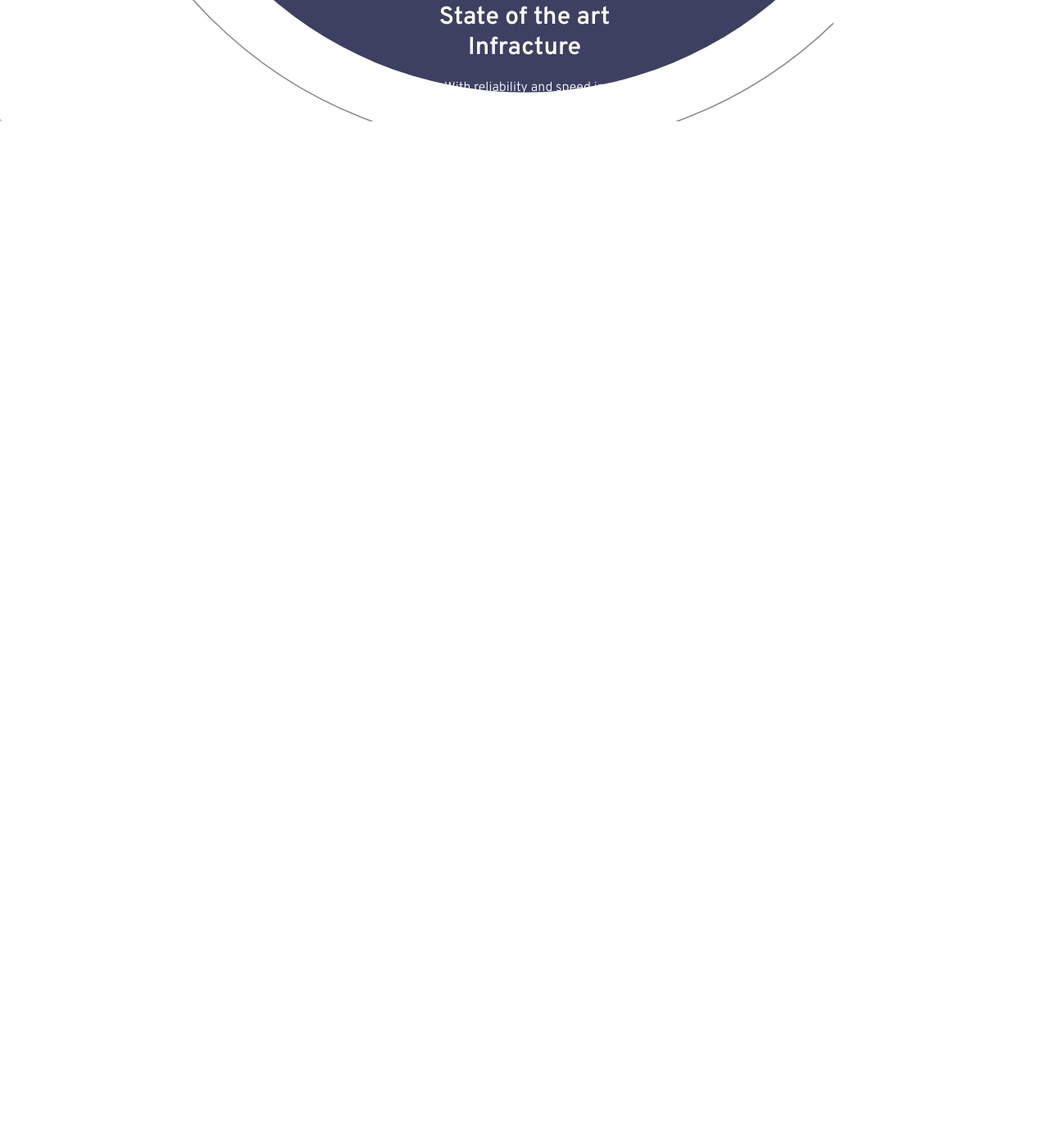
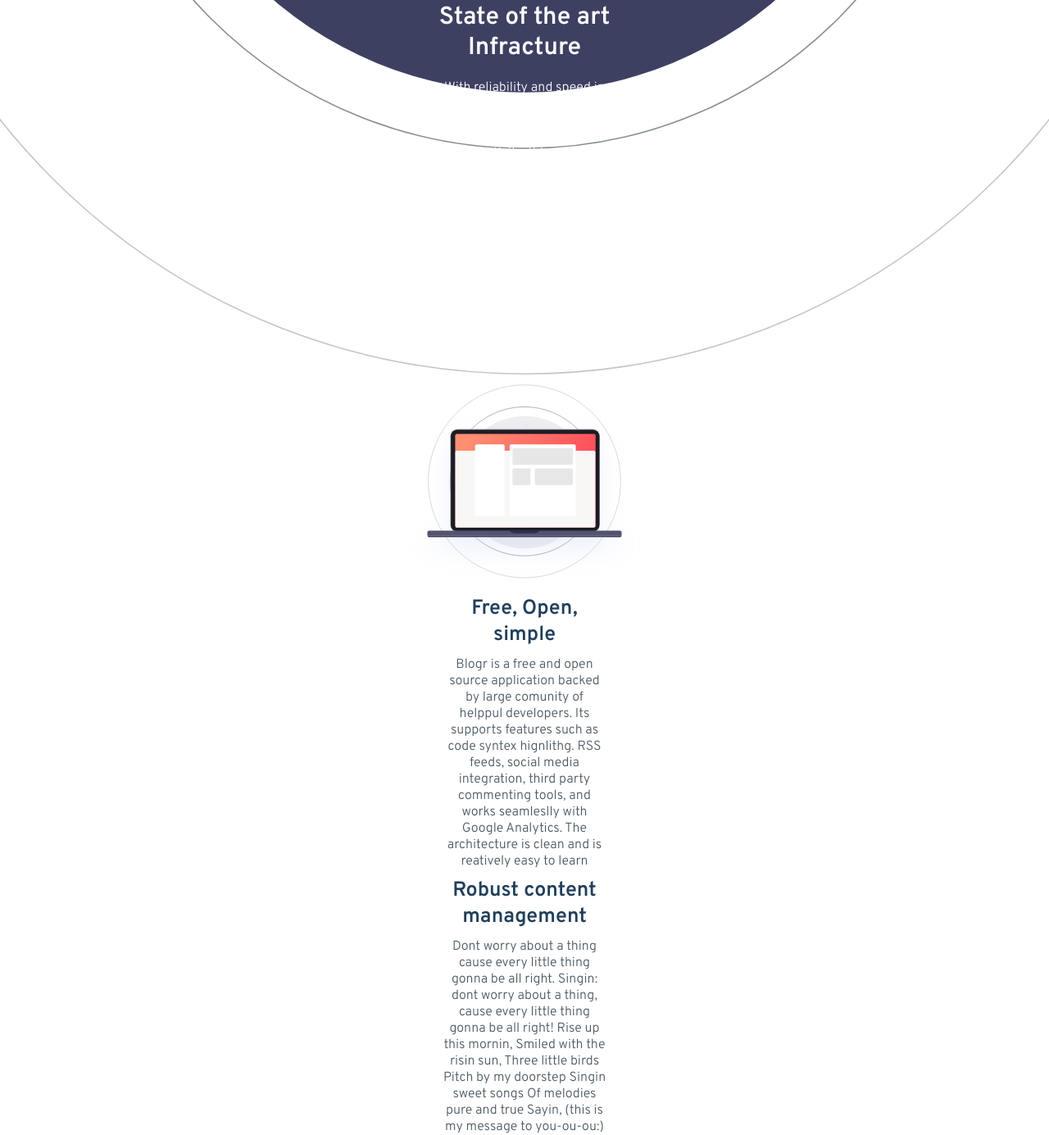
Before and after one commit to IsmaelPatrana/Page-Blogr, a plain HTML site: page index.html in a window 1280 px wide. Shown: the part 3155-4540 px from the top of the page at 82% size. Before the commit the page ends 3612 px from the top, so only its background shows below. Drawn offline with Linux system fonts and the light colour scheme.

Commit message:
primera version del main terminado

```diff
--- a/css/style.css
+++ b/css/style.css
@@ -225,8 +225,14 @@ html {
 }
 
 
+.col-header_laptop {
+    display: flex;
+    justify-content: center;
+}
 
-
+.col-header_laptop img {
+    width: 360px;
+}
 
 @media (min-width: 300px) {
     .nav-header {
--- a/index.html
+++ b/index.html
@@ -95,13 +95,51 @@
           </p>
         </div>
       </div>
-
     </section>
 
+    <section class="row-header_laptop">
+          <div class="col-header_laptop">
+            <img src="images/illustration-laptop-mobile.svg" alt="">
+          </div>
 
+          <div class="col-header_texts">
+            <div class="text1">
+              <h3>Free, Open, simple</h3>
+              <p>
+                Blogr is a free and open source application backed by large comunity of helppul developers. Its supports features such as code syntex hignlithg. RSS feeds, social media integration, third party commenting tools, and works seamleslly with Google Analytics. The architecture is clean and is reatively easy to learn
+              </p>
+            </div>
+          </div>
 
+          <div class="col-header_texts">
+            <div class="text1">
+              <h3>Robust content management</h3>
+              <p>
+                Dont worry about a thing
+                cause every little thing
+                gonna be all right.
+                Singin: dont worry about
+                a thing,
+                cause every little thing
+                gonna be all right!
+
+                Rise up this mornin,
+                Smiled with the risin sun,
+                Three little birds
+                Pitch by my doorstep
+                Singin sweet songs
+                Of melodies pure and true
+                Sayin, (this is my message
+                to you-ou-ou:)
+              </p>
+            </div>
+          </div>
+    </section>
     </div>
+  </main>
 
-  </main>
+  <footer>
+
+  </footer>
 </body>
 </html>
```
